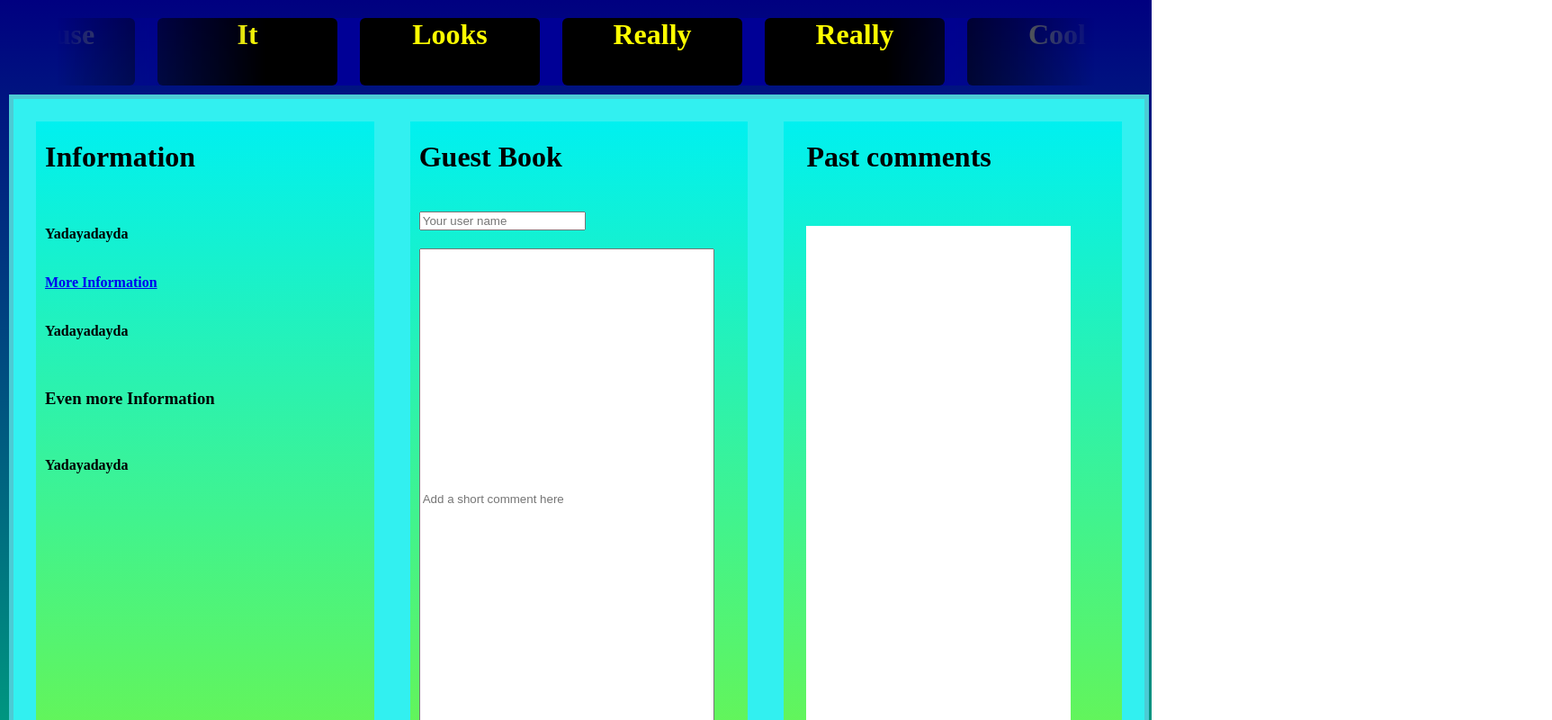
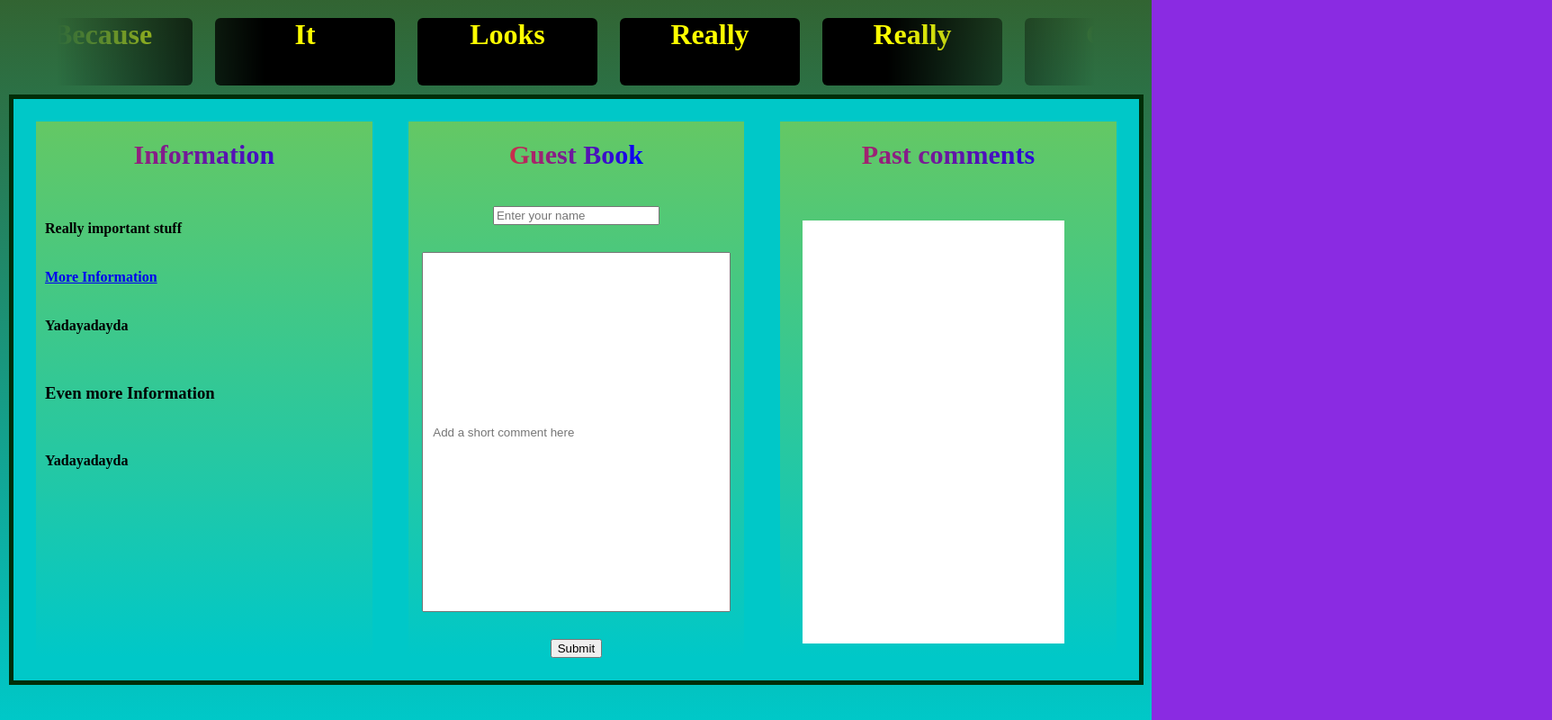
Before and after one commit to EddyUnavailable/week4task3, a website built with Vite: page client/index.html in a window 1280 px wide. Shown: the whole page at 90% size, 1725 px wide, since content can reach past the window. Built offline with nearby package versions, Linux system fonts and the light colour scheme; no server answers; files whose address does not match are found by name.

Commit message:
week6 update

```diff
--- a/client/index.html
+++ b/client/index.html
@@ -23,7 +23,7 @@
       <div class="outtabox">
         <div class="boxes3 info1">
           <H1 class="title1">Information</h1>
-            <p>Yadayadayda</p>
+            <p class="reallyImportant">Really important stuff</p>
           <a href="page1.html">More Information</a>
             <p>Yadayadayda</p>
           <H3>Even more Information</h3>
@@ -31,8 +31,8 @@
         </div>
         <div id=form1 class="boxes3 guestB1">
           <h1 class="title1">Guest Book</h1>
-          <input type="text" name="user" id="user" placeholder="Your user name">
-          <input type="text" class="inputM" name="comment" id="comment" placeholder="Add a short comment here">
+          <input type="text" name="user" id="user" placeholder="Enter your name">
+          <input type="text" class="inputM mainComment" name="comment_name" id="userComment" placeholder="Add a short comment here">
           <button type="submit" class="submit__btn">
             Submit
           </button>
--- a/client/src/main.js
+++ b/client/src/main.js
@@ -134,3 +134,11 @@ const commentsCont = document.querySelector('.comments__container')
 //     // insert feedback into the list
 //     commentsCont.insertAdjacentElement('beforeend', div)
 // }
+
+
+const userId = {
+  user: null,
+}
+
+const userComment = document.querySelector("");S
+const publishBtn = document.querySelector("");
--- a/client/src/style.css
+++ b/client/src/style.css
@@ -1,35 +1,37 @@
 body {
   margin: 0;
   padding: 0;
+  background-color: blueviolet;
+  width: 100vw;
+  height: 100vh;
+  max-width: 100%;
+  box-sizing: border-box;
+  flex: start;
 }
 
 .shell {
   width: 100vw;
   height: 100vh;
+  max-height: 100%;
   max-width: 100%;
   display: grid;
+  box-sizing: border-box;
   grid-row: 1fr 9fr;
   margin: 0px;
-  padding: 0%;
+  padding: 0px;
   left: 0%;
   overflow: hidden;
-  background: linear-gradient(
-    rgb(0, 0, 128),
-    rgb(0, 50, 128),
-    rgb(0, 100, 128),
-    rgba(0, 150, 128)
-
-    );
+  background: linear-gradient( to top, rgb(0, 200, 200), rgb(50, 100, 50));
 }
 .scroll {
     width: 90vw;
-    max-width: 100%;
+    max-width: 90%;
     margin-inline: auto;
-    /* position: relative; */
+    position: relative;
     height: 75px;
     margin-top: 20px;
     overflow: hidden;
-    background-color: rgb(0, 0, 150);
+    background-color: rgb(50, 100, 50, 0%);
     mask-image: linear-gradient(
       to right,
     rgba(0,0,0,0),
@@ -94,22 +96,19 @@ negative delay changes where each cell starts*/
   animation-delay: calc(30s / 8 * (8 - 8) * -1);
 }
 
-.title1 {
-  justify-self: center;
-
-}
 .outtabox {
   height: 100vh;
   width: 100vw;
-  max-width: 99%;
-  background: rgb(50, 240, 240);
+  max-width: 98.5%;
+  max-height: 80%;
+  background: rgb(0, 200, 200);
   display: grid;
   grid-template-columns: 1fr 1fr 1fr;
   margin: 10px;
   padding: 10px;
   box-sizing: border-box;
   width: 100%;
-  border: solid #4ccbd4 5px;
+  border: solid #012e08 5px;
   padding: 5px;
   overflow-x: hidden;
   overflow-y: auto;
@@ -126,7 +125,7 @@ negative delay changes where each cell starts*/
   max-width: 100%;
   padding-inline: 10px;
   font-size: medium;
-  background: linear-gradient(rgb(0, 240, 240), rgb(109, 245, 75));
+  background: linear-gradient( to top, rgb(0, 200, 200), rgb(100, 200, 100));
 }
 /* (
     rgb(0, 0, 128),
@@ -139,7 +138,7 @@ negative delay changes where each cell starts*/
 
 @media (max-width: 1024px) {
   .boxes3 {
-    width: 300px;
+    width: 250px;
     height: 500px;
   }
 }
@@ -165,6 +164,17 @@ negative delay changes where each cell starts*/
     height: 500px;
     }
 }
+@media (max-width: 320px) {
+  .outtabox {
+    font-size: 12px;
+    grid-template-columns: 1fr;
+  }
+  .boxes3 {
+    justify-self: center;
+    width: 270px;
+    height: 500px;
+    }
+}
 /* @media only screen and (orientation: landscape) {
   body {
     background-color: lightblue;
@@ -172,6 +182,7 @@ negative delay changes where each cell starts*/
 } */
 
 .info1 {
+
   display: flex;
   flex-direction: column;
   overflow-x: hidden;
@@ -181,7 +192,8 @@ negative delay changes where each cell starts*/
 .guestB1 {
   display: flex;
   flex-direction: column;
-  align-items: flex-start;
+  align-items: center;
+
 }
 
 .pcomments1 {
@@ -223,8 +235,11 @@ Mobile width 320 */
     margin-top: 2rem;
 }
 
-.comment{
-    margin: 5px 0;
+.mainComment{
+  display: flex;
+  justify-content: space-around;
+  padding: 10px;
+  margin: 10px 0;
 }
 
 .inputM {
@@ -232,3 +247,12 @@ Mobile width 320 */
   height: 80%;
 
 }
+.title1 {
+  text-align: center;
+  justify-self: center;
+  font-size: 30px;
+  background: linear-gradient(90deg, rgb(206, 45, 72), blue);
+  -webkit-background-clip: text;
+  color: transparent;
+  display: inline-block;
+}
--- a/server/package.json
+++ b/server/package.json
@@ -12,6 +12,7 @@
     "cors": "^2.8.5",
     "dotenv": "^16.4.7",
     "express": "^4.21.2",
+    "nodemon": "^3.1.9",
     "pg": "^8.13.1"
   },
   "description": "",
```
Also changed, not shown: server/index.js (+67 -31 lines), 3 other files.
